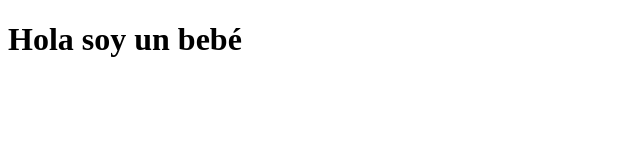
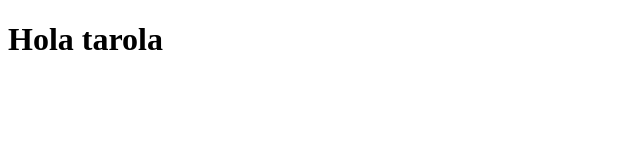
Before and after one commit to aabenlop/git_test, a plain HTML site: page index.html in a window 1280 px wide. Shown: the whole page, without its empty margins (0-640 px from the left). Drawn offline with Linux system fonts and the light colour scheme.

Commit message:
Más pruebas

```diff
--- a/index.html
+++ b/index.html
@@ -7,6 +7,6 @@
     <title>Document</title>
 </head>
 <body>
-    <h1>Hola soy un bebé</h1>
+    <h1>Hola tarola</h1>
 </body>
 </html>
```
